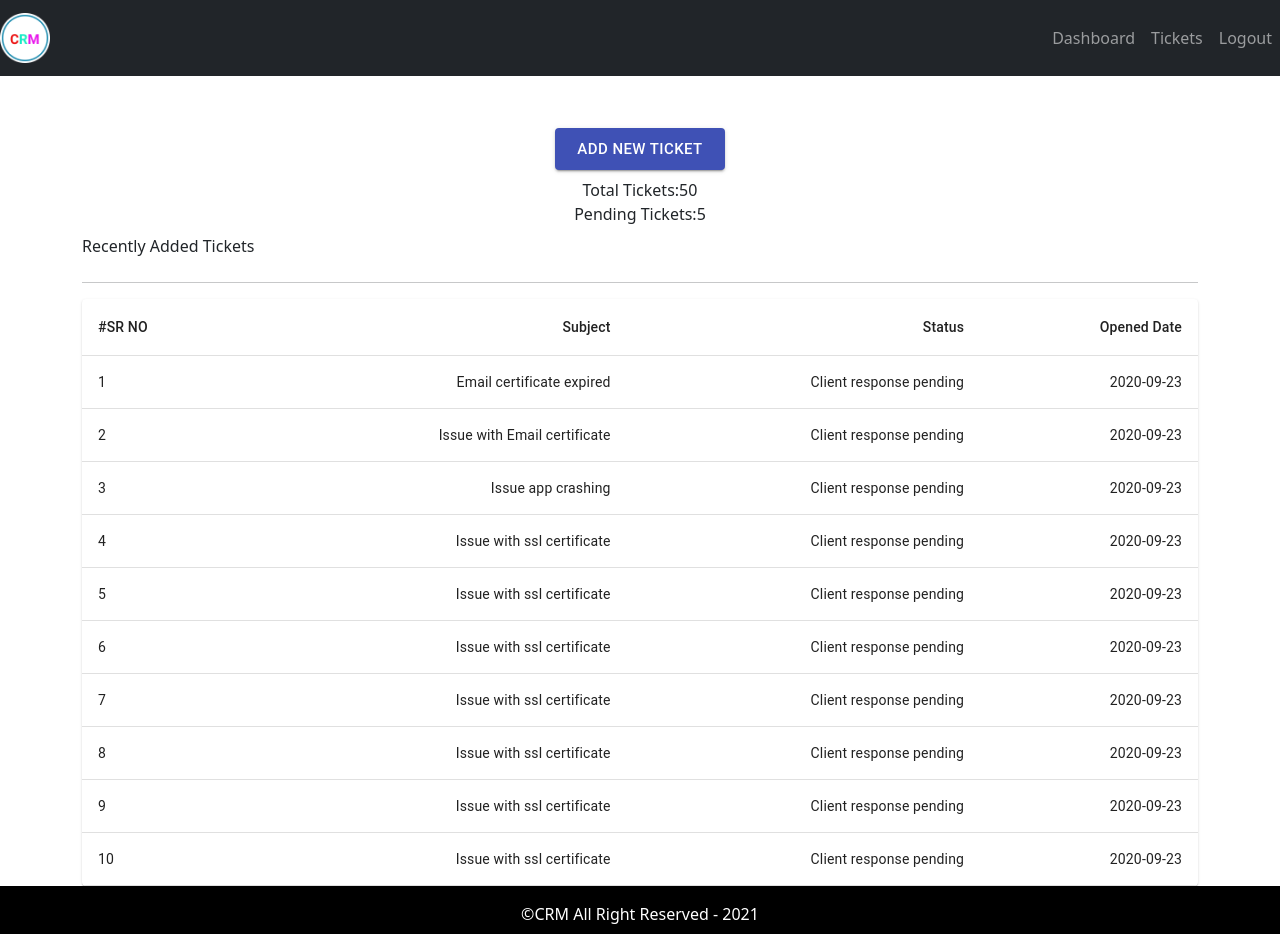
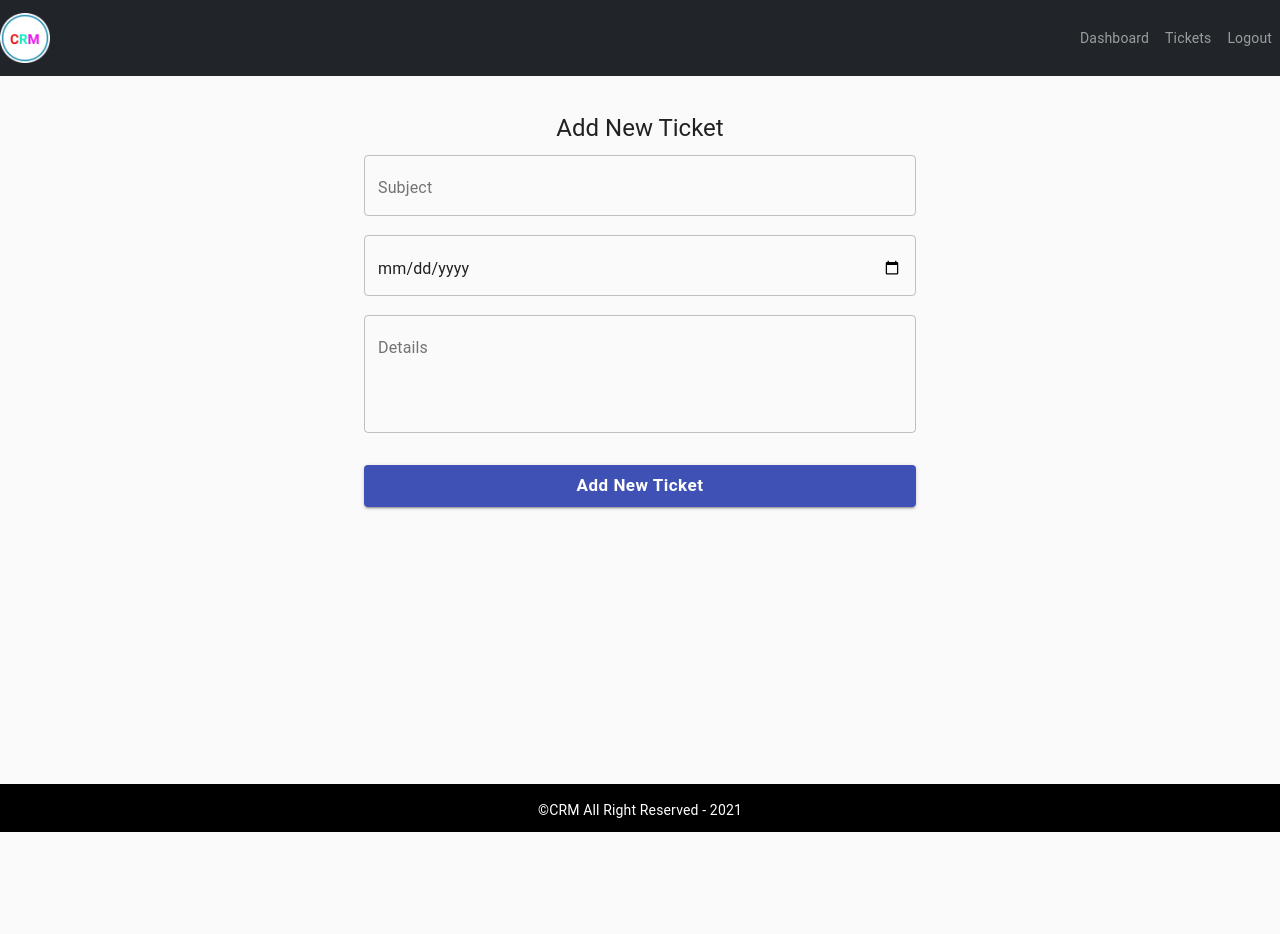
Before and after one commit to Abhimishra2424/crm-ticket-system-frontend, a React (Create React App) app: page / in a window 1280 px wide. After the commit the page ends 832 px from the top, so only its background shows below. Built offline with nearby package versions, Linux system fonts and the light colour scheme.

Commit message:
add new ticket form added

```diff
--- a/src/App.js
+++ b/src/App.js
@@ -3,13 +3,15 @@ import "./App.css";
 import { EntryPage } from "./page/EntryPage/EntryPage";
 import { DefaultLayout } from "./layout/DefaultLayout";
 import { Dashboard } from "./page/Dashboard/Dashboard";
+import { AddTicketPage } from "./page/NewTicket/AddTicketPage";
 
 function App() {
   return (
     <div className="App">
       {/* <EntryPage /> */}
       <DefaultLayout>
-        <Dashboard />
+        {/* <Dashboard /> */}
+        <AddTicketPage />
       </DefaultLayout>
     </div>
   );
--- /dev/null
+++ b/src/components/AddTicketForm.js
@@ -0,0 +1,116 @@
+import React from "react";
+import Button from "@material-ui/core/Button";
+import TextField from "@material-ui/core/TextField";
+import { makeStyles } from "@material-ui/core/styles";
+import { CssBaseline, Typography } from "@material-ui/core";
+import { useFormik } from "formik";
+import * as yup from "yup";
+
+const useStyles = makeStyles((theme) => ({
+  root: {
+    "& input": { color: "green" },
+    "& label": {
+      color: "#2b386f",
+    },
+  },
+  paper: {
+    marginTop: theme.spacing(4),
+    display: "flex",
+    flexDirection: "column",
+    alignItems: "center",
+  },
+  submit: {
+    margin: theme.spacing(3, 0, 2),
+    backgroundColor: theme.palette.primary.main,
+    color: "#ffffff",
+    fontWeight: "bold",
+    textTransform: "capitalize",
+    fontSize: 17,
+    "&:hover": {
+      backgroundColor: theme.palette.secondary.main,
+    },
+  },
+}));
+
+export const AddTicketForm = () => {
+  const classes = useStyles();
+
+  const validationSchema = yup.object({
+    subject: yup.string().required("Enter  a Subject"),
+    issuefoundat: yup
+       .date()
+      .required("Enter Issue Found At Date"),
+    details: yup.string("Enter Details"),
+  });
+  const formik = useFormik({
+    initialValues: {
+      subject: "",
+      issuefoundat: "",
+      details: "",
+    },
+    validationSchema: validationSchema,
+    onSubmit: (values) => {
+      // Todo call api
+      console.log("values", values);
+    },
+  });
+  return (
+    <>
+      <CssBaseline />
+      <div className={classes.paper}>
+        <Typography component="h1" variant="h5" color="textPrimary">
+          Add New Ticket
+          </Typography>
+        <form className={classes.form} onSubmit={formik.handleSubmit}>
+          <TextField
+            fullWidth
+            variant="outlined"
+            margin="normal"
+            name="subject"
+            label="Subject"
+            value={formik.values.subject}
+            onChange={formik.handleChange}
+            error={formik.touched.subject && Boolean(formik.errors.subject)}
+            helperText={formik.touched.subject && formik.errors.subject}
+          />
+          <TextField
+            fullWidth
+            variant="outlined"
+            margin="normal"
+            type="date"
+            name="issuefoundat"
+            value={formik.values.issuefoundat}
+            onChange={formik.handleChange}
+            error={
+              formik.touched.issuefoundat && Boolean(formik.errors.issuefoundat)
+            }
+            helperText={
+              formik.touched.issuefoundat && formik.errors.issuefoundat
+            }
+          />
+          <TextField
+            fullWidth
+            variant="outlined"
+            margin="normal"
+            name="details"
+            label="Details"
+            multiline
+            rows={4}
+            value={formik.values.details}
+            onChange={formik.handleChange}
+            error={formik.touched.details && Boolean(formik.errors.details)}
+            helperText={formik.touched.details && formik.errors.details}
+          />
+          <Button
+            type="submit"
+            variant="contained"
+            className={classes.submit}
+            fullWidth
+          >
+            Add New Ticket
+          </Button>
+        </form>
+      </div>
+    </>
+  );
+};
--- /dev/null
+++ b/src/page/NewTicket/AddTicketPage.js
@@ -0,0 +1,20 @@
+import React from "react";
+import CssBaseline from "@material-ui/core/CssBaseline";
+import Container from "@material-ui/core/Container";
+import { Col, Row } from "react-bootstrap";
+import { AddTicketForm } from "../../components/AddTicketForm";
+
+export const AddTicketPage = () => {
+  return (
+    <React.Fragment>
+      <CssBaseline />
+      <Container maxWidth="sm">
+        <Row>
+          <Col>
+            <AddTicketForm />
+          </Col>
+        </Row>
+      </Container>
+    </React.Fragment>
+  );
+};
```
